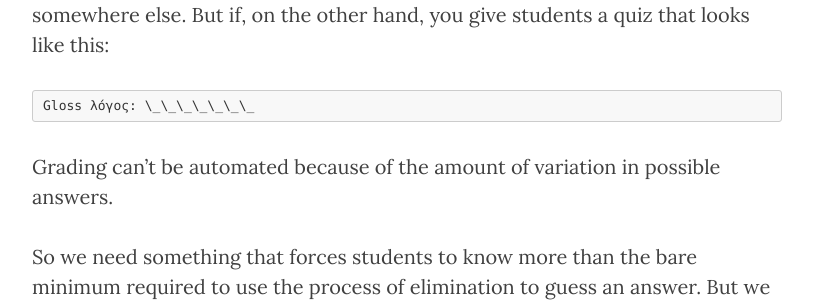
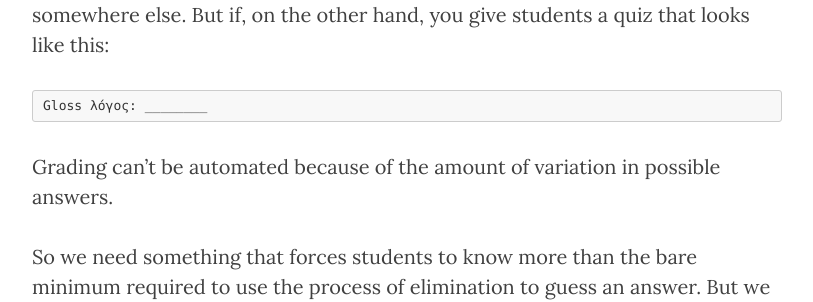
Before and after one commit to jcuenod/bibletech, a Jekyll site: the page built from _posts/2019-05-04-mutliple-choice-questions-language-learning.md, in a window 1280 px wide. Shown: the part 1173-1475 px from the top of the page, without its empty margins (233-1046 px from the left). Built offline with Jekyll 4.4.1, drawn with Linux system fonts in a browser that asks for light colours; nearby versions of some CDN libraries.

Commit message:
Fixed underscores (slashes weren't helping in code block)

````diff
--- a/_posts/2019-05-04-mutliple-choice-questions-language-learning.md
+++ b/_posts/2019-05-04-mutliple-choice-questions-language-learning.md
@@ -22,7 +22,7 @@ Choose the correct gloss for λόγος:
 The student then has the job of elimitating the least likely contenders and (probably) also comparing the other words in the quiz only to see πλοῖον listed somewhere else. But if, on the other hand, you give students a quiz that looks like this:
 
 ```
-Gloss λόγος: \_\_\_\_\_\_\_
+Gloss λόγος: ________
 ```
 
 Grading can't be automated because of the amount of variation in possible answers.
````
